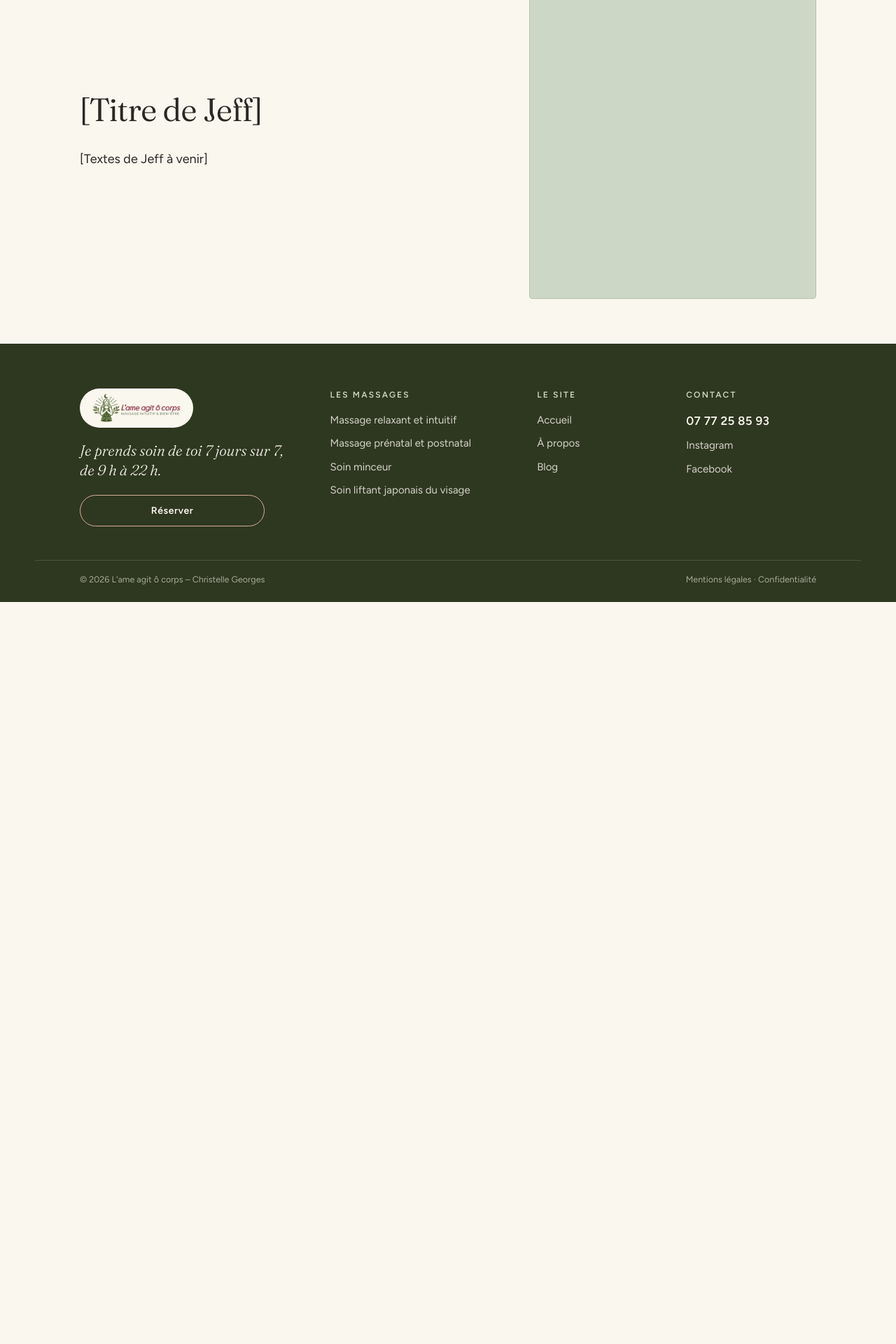
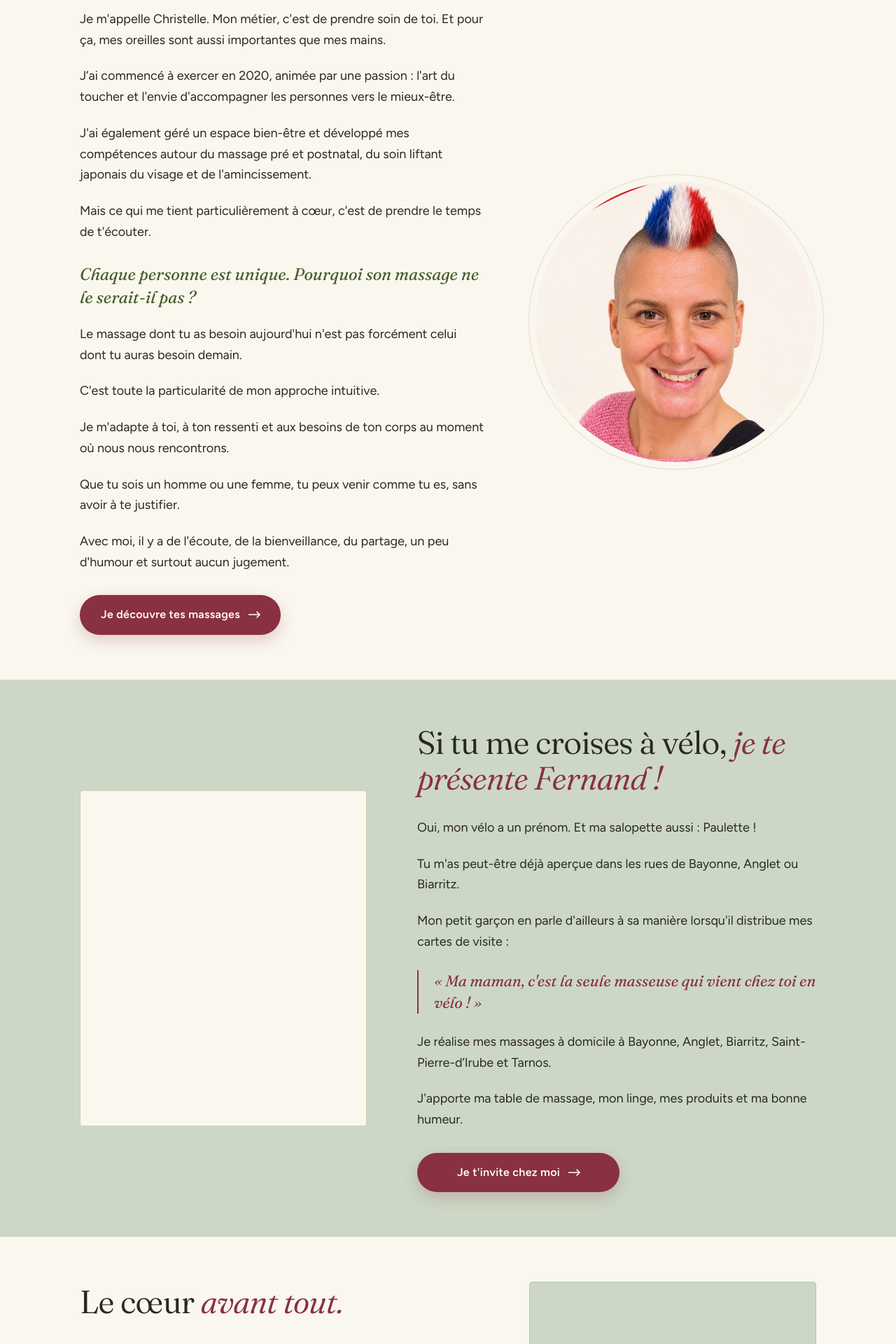
Before and after one commit to marcmasterbet/massage-a-domicile-christelle, a Next.js app: page /a-propos in a window 1280 px wide. Shown: the part 360-2280 px from the top of the page at 70% size. Before the commit the page ends 1220 px from the top, so only its background shows below. Built offline with nearby package versions, Linux system fonts and the light colour scheme.

Commit message:
Add files via upload

```diff
--- a/src/app/a-propos/page.tsx
+++ b/src/app/a-propos/page.tsx
@@ -1,12 +1,21 @@
 import type { Metadata } from "next";
 import { PageInterne } from "@/components/PageInterne";
+import { Section } from "@/components/Section";
+import { parties, titrePage } from "@/content/a-propos";
 
 export const metadata: Metadata = {
-  title: "À propos",
-  description: "Christelle, praticienne du bien-être, massages à domicile au Pays basque depuis 2020.",
+  title: "À propos – Christelle, praticienne du massage à domicile",
+  description:
+    "Christelle, praticienne du massage à domicile au Pays basque depuis 2020 : une approche intuitive, de l'écoute et aucun jugement.",
   alternates: { canonical: "/a-propos" },
 };
 
 export default function APropos() {
-  return <PageInterne titre="À propos" />;
+  return (
+    <PageInterne titre={titrePage}>
+      {parties.map((partie, i) => (
+        <Section key={i} {...partie} inverse={i % 2 === 1} />
+      ))}
+    </PageInterne>
+  );
 }
--- a/src/components/Footer.module.css
+++ b/src/components/Footer.module.css
@@ -1,6 +1,6 @@
 .footer {
-  background: #2e3720;
-  color: rgba(250, 247, 239, 0.78);
+  background: var(--terracotta);
+  color: var(--encre);
   font-size: 15px;
   line-height: 1.5;
 }
@@ -43,7 +43,7 @@
   font-weight: 300;
   font-size: 21px;
   line-height: 1.35;
-  color: var(--ivoire);
+  color: var(--framboise-fonce);
 }
 
 .reserveWrap {
@@ -53,8 +53,8 @@
 .reserve {
   padding: 11px 26px;
   border-radius: 999px;
-  border: 1px solid var(--terracotta);
-  color: var(--ivoire);
+  border: 1px solid var(--framboise);
+  color: var(--framboise-fonce);
   font-weight: 600;
   font-size: 14px;
   letter-spacing: 0.04em;
@@ -63,15 +63,15 @@
 }
 
 .reserveWrap:hover .reserve {
-  background: var(--terracotta);
-  color: var(--encre);
+  background: var(--framboise);
+  color: #fff;
 }
 
 .reserveVerso,
 .reserveWrap:hover .reserveVerso {
-  background: var(--terracotta);
-  border-color: var(--terracotta);
-  color: var(--encre);
+  background: var(--framboise);
+  border-color: var(--framboise);
+  color: #fff;
 }
 
 /* Colonnes de liens */
@@ -88,23 +88,23 @@
   font-weight: 600;
   letter-spacing: 0.18em;
   text-transform: uppercase;
-  color: var(--sauge);
+  color: var(--framboise-fonce);
 }
 
 .col a {
-  color: rgba(250, 247, 239, 0.82);
+  color: var(--encre);
   text-decoration: none;
   border-bottom: 1px solid transparent;
   transition: color 0.2s ease, border-color 0.2s ease;
 }
 
 .col a:hover {
-  color: #fff;
-  border-bottom-color: var(--terracotta);
+  color: var(--framboise-fonce);
+  border-bottom-color: var(--framboise);
 }
 
 .col .phone {
-  color: var(--ivoire);
+  color: var(--framboise-fonce);
   font-weight: 600;
   font-size: 17px;
   letter-spacing: 0.02em;
@@ -115,13 +115,13 @@
   max-width: var(--contenu-max);
   margin: 0 auto;
   padding: 18px var(--marge) 22px;
-  border-top: 1px solid rgba(250, 247, 239, 0.14);
+  border-top: 1px solid rgba(43, 39, 35, 0.18);
   display: flex;
   flex-wrap: wrap;
   justify-content: space-between;
   gap: 6px 24px;
   font-size: 12.5px;
-  color: rgba(250, 247, 239, 0.6);
+  color: #4a3a33;
 }
 
 .bottom p {
@@ -129,12 +129,12 @@
 }
 
 .bottom a {
-  color: rgba(250, 247, 239, 0.6);
+  color: #4a3a33;
   text-decoration: none;
 }
 
 .bottom a:hover {
-  color: #fff;
+  color: var(--framboise-fonce);
 }
 
 @media (max-width: 1000px) {
--- a/src/components/Footer.tsx
+++ b/src/components/Footer.tsx
@@ -33,7 +33,7 @@ export function Footer() {
           </FlipCall>
         </div>
 
-        <nav className={styles.col} aria-label="Les massages">
+        <nav id="les-massages" className={styles.col} aria-label="Les massages">
           <p className={styles.heading}>Les massages</p>
           {PRESTATIONS.map((p) => (
             <Link key={p.slug} href={`/${p.slug}`}>
--- a/src/components/Section.module.css
+++ b/src/components/Section.module.css
@@ -49,7 +49,41 @@
   margin: 22px 0 0;
 }
 
-.title + .paragraph {
+.title + .paragraph,
+.text > .paragraph:first-child {
+  margin-top: 0;
+}
+
+/* Variantes de paragraphes */
+.fort {
+  margin-top: 30px;
+  font-family: var(--font-titre), Georgia, serif;
+  font-style: italic;
+  font-size: 24px;
+  line-height: 1.35;
+  color: var(--olive);
+}
+
+.citation {
+  margin-top: 26px;
+  margin-bottom: 26px;
+  padding-left: 22px;
+  border-left: 2px solid var(--framboise);
+  font-family: var(--font-titre), Georgia, serif;
+  font-style: italic;
+  font-size: 22px;
+  line-height: 1.4;
+  color: var(--framboise);
+}
+
+.signature {
+  font-family: var(--font-titre), Georgia, serif;
+  font-style: italic;
+  font-size: 22px;
+  color: var(--framboise);
+}
+
+.signature + .signature {
   margin-top: 0;
 }
 
@@ -120,6 +154,15 @@ a.cta:hover,
   object-fit: cover;
 }
 
+/* Portrait rond */
+.rond {
+  flex: 0 1 400px;
+  height: auto;
+  aspect-ratio: 1;
+  border-radius: 50%;
+  box-shadow: 0 0 0 10px var(--ivoire), 0 0 0 11px var(--sable);
+}
+
 .placeholder {
   position: absolute;
   inset: 0;
@@ -146,6 +189,12 @@ a.cta:hover,
     max-width: none;
     height: 360px;
   }
+  .rond {
+    flex-basis: auto;
+    width: min(300px, 80vw);
+    height: auto;
+    margin: 0 auto;
+  }
   .ctaWrap {
     display: block;
     text-align: center;
--- a/src/components/Section.tsx
+++ b/src/components/Section.tsx
@@ -3,13 +3,15 @@ import Link from "next/link";
 import { FlipCall } from "./FlipCall";
 import styles from "./Section.module.css";
 
+export type Paragraphe = string | { texte: string; style: "fort" | "citation" | "signature" };
+
 type Props = {
   id?: string;
-  titre: string;
+  titre?: string;
   titreAccent?: string;
-  paragraphes: string[];
+  paragraphes: Paragraphe[];
   cta?: { label: string; href?: string };
-  photo: { alt: string; src?: string };
+  photo: { alt: string; src?: string; rond?: boolean };
   fond?: "ivoire" | "sauge" | "sable";
   /** Photo à gauche, texte à droite */
   inverse?: boolean;
@@ -21,14 +23,20 @@ export function Section({ id, titre, titreAccent, paragraphes, cta, photo, fond
     <section id={id} className={`${styles.section} ${styles[fond]}`}>
       <div className={`${styles.inner} ${inverse ? styles.inverse : ""}`}>
         <div className={styles.text}>
-          <h2 className={styles.title}>
-            {titre} {titreAccent && <em>{titreAccent}</em>}
-          </h2>
-          {paragraphes.map((p) => (
-            <p key={p} className={styles.paragraph}>
-              {p}
-            </p>
-          ))}
+          {titre && (
+            <h2 className={styles.title}>
+              {titre} {titreAccent && <em>{titreAccent}</em>}
+            </h2>
+          )}
+          {paragraphes.map((p) => {
+            const texte = typeof p === "string" ? p : p.texte;
+            const style = typeof p === "string" ? "" : styles[p.style];
+            return (
+              <p key={texte} className={`${styles.paragraph} ${style}`}>
+                {texte}
+              </p>
+            );
+          })}
           {cta &&
             (cta.href ? (
               <Link href={cta.href} className={`${styles.ctaWrap} ${styles.cta} ${styles.ctaRecto}`}>
@@ -46,7 +54,7 @@ export function Section({ id, titre, titreAccent, paragraphes, cta, photo, fond
             ))}
         </div>
 
-        <div className={styles.photo}>
+        <div className={`${styles.photo} ${photo.rond ? styles.rond : ""}`}>
           {photo.src ? (
             <Image src={photo.src} alt={photo.alt} fill sizes="(max-width: 900px) 100vw, 420px" />
           ) : (
--- /dev/null
+++ b/src/content/a-propos.ts
@@ -0,0 +1,74 @@
+// Textes de Jeff — page À propos — à reproduire mot pour mot. Ne rien ajouter.
+import type { Paragraphe } from "@/components/Section";
+
+export const titrePage = "Christelle, praticienne du massage à domicile au Pays basque";
+
+export type PartiePage = {
+  titre?: string;
+  titreAccent?: string;
+  paragraphes: Paragraphe[];
+  cta: { label: string; href?: string };
+  photo: { alt: string; src?: string; rond?: boolean };
+  fond: "ivoire" | "sauge" | "sable";
+};
+
+export const parties: PartiePage[] = [
+  {
+    paragraphes: [
+      "Je m'appelle Christelle. Mon métier, c'est de prendre soin de toi. Et pour ça, mes oreilles sont aussi importantes que mes mains.",
+      "J’ai commencé à exercer en 2020, animée par une passion : l'art du toucher et l'envie d'accompagner les personnes vers le mieux-être.",
+      "J'ai également géré un espace bien-être et développé mes compétences autour du massage pré et postnatal, du soin liftant japonais du visage et de l'amincissement.",
+      "Mais ce qui me tient particulièrement à cœur, c'est de prendre le temps de t'écouter.",
+      { texte: "Chaque personne est unique. Pourquoi son massage ne le serait-il pas ?", style: "fort" },
+      "Le massage dont tu as besoin aujourd'hui n'est pas forcément celui dont tu auras besoin demain.",
+      "C'est toute la particularité de mon approche intuitive.",
+      "Je m'adapte à toi, à ton ressenti et aux besoins de ton corps au moment où nous nous rencontrons.",
+      "Que tu sois un homme ou une femme, tu peux venir comme tu es, sans avoir à te justifier.",
+      "Avec moi, il y a de l'écoute, de la bienveillance, du partage, un peu d'humour et surtout aucun jugement.",
+    ],
+    cta: { label: "Je découvre tes massages", href: "#les-massages" },
+    photo: { alt: "Portrait de Christelle", src: "/images/christelle-a-propos.jpg", rond: true },
+    fond: "ivoire",
+  },
+  {
+    titre: "Si tu me croises à vélo,",
+    titreAccent: "je te présente Fernand !",
+    paragraphes: [
+      "Oui, mon vélo a un prénom. Et ma salopette aussi : Paulette !",
+      "Tu m'as peut-être déjà aperçue dans les rues de Bayonne, Anglet ou Biarritz.",
+      "Mon petit garçon en parle d'ailleurs à sa manière lorsqu'il distribue mes cartes de visite :",
+      { texte: "« Ma maman, c'est la seule masseuse qui vient chez toi en vélo ! »", style: "citation" },
+      "Je réalise mes massages à domicile à Bayonne, Anglet, Biarritz, Saint-Pierre-d’Irube et Tarnos.",
+      "J'apporte ma table de massage, mon linge, mes produits et ma bonne humeur.",
+    ],
+    cta: { label: "Je t'invite chez moi" },
+    photo: { alt: "Christelle et Fernand" },
+    fond: "sauge",
+  },
+  {
+    titre: "Le cœur",
+    titreAccent: "avant tout.",
+    paragraphes: [
+      "Mon métier, je souhaite aussi le mettre au service de causes qui me touchent.",
+      "J'aimerais participer davantage à des manifestations solidaires auprès des personnes malades, des enfants et des personnes âgées.",
+      "Je souhaite également développer des collaborations autour du bien-être et de l'accompagnement des femmes.",
+      "Alors, si tu portes un projet solidaire et que tu penses que je pourrais y apporter quelque chose, parlons-en.",
+    ],
+    cta: { label: "Je te propose un projet" },
+    photo: { alt: "Projets solidaires" },
+    fond: "ivoire",
+  },
+  {
+    titre: "Avant de prendre soin de ton corps,",
+    titreAccent: "prenons le temps de faire connaissance.",
+    paragraphes: [
+      "Tu n'as pas besoin de savoir exactement de quel massage tu as envie.",
+      "Appelle-moi, raconte-moi ce dont tu as besoin et nous en parlerons ensemble.",
+      { texte: "À très vite,", style: "signature" },
+      { texte: "Christelle.", style: "signature" },
+    ],
+    cta: { label: "Je fais connaissance avec Christelle" },
+    photo: { alt: "Christelle" },
+    fond: "sable",
+  },
+];
```
Also changed, not shown: public/images/christelle-a-propos.jpg (added).
